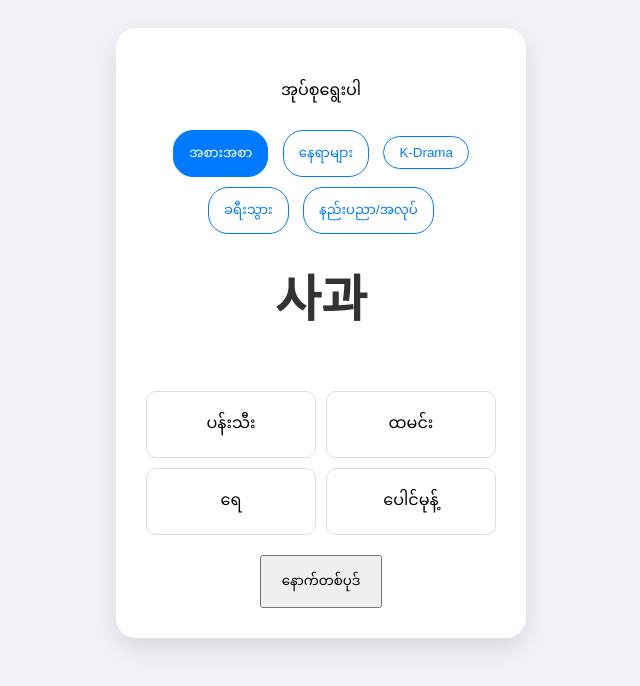
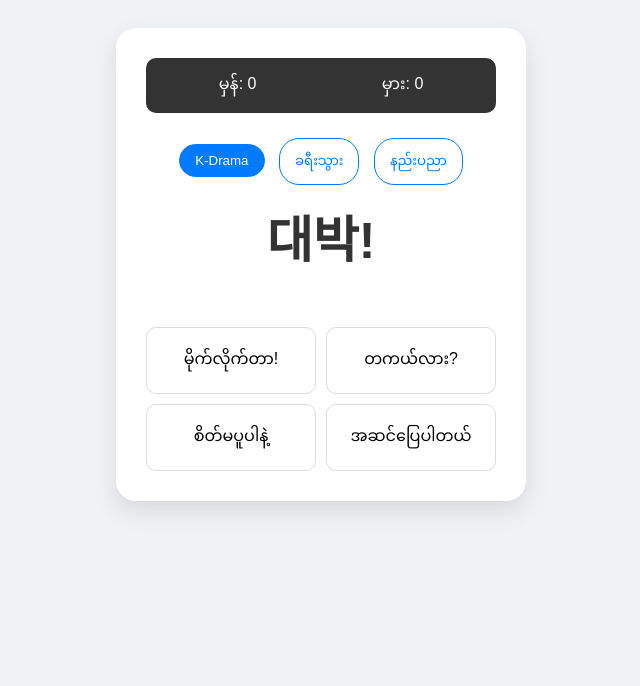
Before and after one commit to halberthan07-cmd/korean-quiz, a plain HTML site: page index.html in a window 1280 px wide. Shown: the whole page, without its empty margins (319-959 px from the left). Drawn offline with Linux system fonts and the light colour scheme.

Commit message:
score update

```diff
--- a/index.html
+++ b/index.html
@@ -1,126 +1,119 @@
 <!DOCTYPE html>
 <html>
 <head>
-    <title>Korean Quiz Hero</title>
+    <title>Korean Quiz Hero - Score System</title>
     <style>
         body { text-align: center; font-family: sans-serif; background-color: #f0f2f5; padding: 20px; }
         .container { background: white; padding: 30px; border-radius: 20px; box-shadow: 0 10px 25px rgba(0,0,0,0.1); display: inline-block; width: 350px; }
         .category-btn { padding: 8px 15px; margin: 5px; cursor: pointer; border: 1px solid #007bff; border-radius: 20px; background: none; color: #007bff; }
         .category-btn.active { background: #007bff; color: white; }
-        h1 { font-size: 50px; margin: 20px 0; color: #333; }
+        .score-board { background: #333; color: white; padding: 10px; border-radius: 10px; margin-bottom: 20px; display: flex; justify-content: space-around; }
+        h1 { font-size: 50px; margin: 10px 0; color: #333; }
         .options-grid { display: grid; grid-template-columns: 1fr 1fr; gap: 10px; margin-top: 20px; }
         .option { padding: 15px; border: 1px solid #ddd; border-radius: 10px; cursor: pointer; transition: 0.3s; }
         .option:hover { background-color: #f8f9fa; }
-        #result { margin-top: 15px; font-weight: bold; min-height: 20px; }
+        #result { margin-top: 15px; font-weight: bold; min-height: 20px; font-size: 18px; }
+        .btn-next { margin-top: 20px; padding: 12px 25px; background-color: #28a745; color: white; border: none; border-radius: 5px; cursor: pointer; display: none; width: 100%; }
     </style>
 </head>
 <body>
 
 <div class="container">
-    <div id="categoryMenu">
-        <p>အုပ်စုရွေးပါ</p>
-        <button class="category-btn active" onclick="setCategory('Food')">အစားအစာ</button>
-        <button class="category-btn" onclick="setCategory('Place')">နေရာများ</button>
-        <button class="category-btn" onclick="setCategory('K-Drama')">K-Drama</button>
-        <button class="category-btn" onclick="setCategory('Travel')">ခရီးသွား</button>
-        <button class="category-btn" onclick="setCategory('IT/Job')">နည်းပညာ/အလုပ်</button>
+    <!-- ၁။ အမှတ်စာရင်းပြဘုတ် -->
+    <div class="score-board">
+        <div>မှန်: <span id="correctScore">0</span></div>
+        <div>မှား: <span id="wrongScore">0</span></div>
     </div>
 
-    <h1 id="questionText">사과</h1>
+    <div id="categoryMenu">
+        <button class="category-btn active" onclick="setCategory('K-Drama')">K-Drama</button>
+        <button class="category-btn" onclick="setCategory('Travel')">ခရီးသွား</button>
+        <button class="category-btn" onclick="setCategory('IT/Job')">နည်းပညာ</button>
+    </div>
+
+    <h1 id="questionText">---</h1>
     <div id="result"></div>
 
-    <div class="options-grid" id="options">
-        <!-- အဖြေရွေးချယ်စရာ ၄ ခု ဒီမှာပေါ်မယ် -->
-    </div>
+    <div class="options-grid" id="options"></div>
 
-    <button style="margin-top:20px; padding: 10px 20px;" onclick="generateQuiz()">နောက်တစ်ပုဒ်</button>
+    <button id="nextBtn" class="btn-next" onclick="generateQuiz()">နောက်တစ်ပုဒ် သွားမယ်</button>
 </div>
 
 <script>
-    // ၁။ စကားလုံးတွေကို အုပ်စုလိုက် သိမ်းခြင်း (Java Map/Object ပုံစံ)
     const data = {
-        "Food": [
-            { kr: "사과", mm: "ပန်းသီး" }, { kr: "밥", mm: "ထမင်း" },
-            { kr: "물", mm: "ရေ" }, { kr: "고기", mm: "အသား" }, { kr: "빵", mm: "ပေါင်မုန့်" }
-        ],
-        "Place": [
-            { kr: "학교", mm: "ကျောင်း" }, { kr: "집", mm: "အိမ်" },
-            { kr: "병원", mm: "ဆေးရုံ" }, { kr: "은행", mm: "ဘဏ်" }, { kr: "ဈေး", mm: "시장" }
-        ],
         "K-Drama": [
-            { kr: "대박!", mm: "မိုက်လိုက်တာ! (သို့) အလန်းပဲ!" },
-            { kr: "진짜?", mm: "တကယ်လား?" },
-            { kr: "걱정하지 마세요", mm: "စိတ်မပူပါနဲ့" },
-            { kr: "보고 싶어", mm: "လွမ်းတယ်" },
-            { kr: "괜찮아요", mm: "အဆင်ပြေပါတယ် / ကိစ္စမရှိပါဘူး" }
+            { kr: "대박!", mm: "မိုက်လိုက်တာ!" }, { kr: "진짜?", mm: "တကယ်လား?" },
+            { kr: "걱정하지 마세요", mm: "စိတ်မပူပါနဲ့" }, { kr: "보고 싶어", mm: "လွမ်းတယ်" }, { kr: "괜찮아요", mm: "အဆင်ပြေပါတယ်" }
         ],
         "Travel": [
-            { kr: "얼마예요?", mm: "ဘယ်လောက်လဲ?" },
-            { kr: "화장실 어디예요?", mm: "အိမ်သာ ဘယ်မှာလဲ?" },
-            { kr: "깎아 주세요", mm: "ဈေးလျှော့ပေးပါဦး" },
-            { kr: "여기요!", mm: "ဒီမှာရှင့်/ခင်ဗျ (စားသောက်ဆိုင်မှာ ခေါ်လျှင်)" },
-            { kr: "길을 잃었어요", mm: "လမ်းပျောက်သွားလို့ပါ" }
+            { kr: "얼마예요?", mm: "ဘယ်လောက်လဲ?" }, { kr: "화장실 어디예요?", mm: "အိမ်သာဘယ်မှာလဲ?" },
+            { kr: "깎아 주세요", mm: "ဈေးလျှော့ပေးပါဦး" }, { kr: "여기요!", mm: "ဒီမှာရှင့်/ခင်ဗျ" }, { kr: "길을 잃었어요", mm: "လမ်းပျောက်သွားလို့ပါ" }
         ],
         "IT/Job": [
-            { kr: "로그인", mm: "Log-in ဝင်ခြင်း" },
-            { kr: "비밀번호", mm: "Password (လျှို့ဝှက်နံပါတ်)" },
-            { kr: "인터넷 연결", mm: "အင်တာနက် ချိတ်ဆက်ခြင်း" },
-            { kr: "개발자", mm: "Developer (ဆော့ဖ်ဝဲလ်ရေးဆွဲသူ)" },
-            { kr: "고장 났어요", mm: "ပျက်နေတယ် / ချို့ယွင်းနေတယ်" }
+            { kr: "로그인", mm: "Log-in ဝင်ခြင်း" }, { kr: "비밀번호", mm: "Password" },
+            { kr: "인터넷 연결", mm: "အင်တာနက်ချိတ်ဆက်ခြင်း" }, { kr: "개발자", mm: "Developer" }, { kr: "고장 났어요", mm: "ပျက်နေတယ်" }
         ]
     };
 
-    let currentCategory = "Food";
+    let currentCategory = "K-Drama";
     let correctAnswer = "";
+    let correctCount = 0;
+    let wrongCount = 0;
+    let canAnswer = true;
 
     function setCategory(cat) {
         currentCategory = cat;
-        // Button အရောင်ပြောင်းဖို့
         document.querySelectorAll('.category-btn').forEach(btn => btn.classList.remove('active'));
         event.target.classList.add('active');
         generateQuiz();
     }
 
     function generateQuiz() {
+        canAnswer = true;
         document.getElementById('result').innerText = "";
+        document.getElementById('nextBtn').style.display = "none";
+
         let currentWords = data[currentCategory];
-
-        // ကျပန်း မေးခွန်းထုတ်ခြင်း
         let randomIdx = Math.floor(Math.random() * currentWords.length);
         let question = currentWords[randomIdx];
         correctAnswer = question.mm;
         document.getElementById('questionText').innerText = question.kr;
 
-        // အဖြေရွေးချယ်စရာ ၄ ခုလုပ်ခြင်း
         let choices = [correctAnswer];
         while(choices.length < 4) {
             let randWord = currentWords[Math.floor(Math.random() * currentWords.length)].mm;
             if(!choices.includes(randWord)) choices.push(randWord);
         }
-
-        // အဖြေတွေကို ရောနှောခြင်း (Shuffle)
         choices.sort(() => Math.random() - 0.5);
 
-        // HTML မှာ ပြသခြင်း
         let optionsHTML = "";
         choices.forEach(choice => {
-            optionsHTML += `<div class="option" onclick="checkAnswer('${choice}')">${choice}</div>`;
+            optionsHTML += `<div class="option" onclick="checkAnswer('${choice}', this)">${choice}</div>`;
         });
         document.getElementById('options').innerHTML = optionsHTML;
     }
 
-    function checkAnswer(selected) {
+    function checkAnswer(selected, element) {
+        if (!canAnswer) return; // တစ်ကြိမ်ပဲ ဖြေခွင့်ပေးမယ်
+        canAnswer = false;
+
         let resDiv = document.getElementById('result');
         if(selected === correctAnswer) {
+            correctCount++;
+            document.getElementById('correctScore').innerText = correctCount;
             resDiv.innerText = "မှန်ပါတယ်! 🎉";
             resDiv.style.color = "green";
+            element.style.backgroundColor = "#d4edda";
         } else {
-            resDiv.innerText = "မှားသွားတယ်၊ ပြန်ကြိုးစားပါ! ❌";
+            wrongCount++;
+            document.getElementById('wrongScore').innerText = wrongCount;
+            resDiv.innerText = "မှားသွားပြီ! အဖြေမှန်က: " + correctAnswer;
             resDiv.style.color = "red";
+            element.style.backgroundColor = "#f8d7da";
         }
+        document.getElementById('nextBtn').style.display = "block";
     }
 
-    // အစပိုင်းမှာ တစ်ခါ Run ပေးထားမယ်
     generateQuiz();
 </script>
 
```
